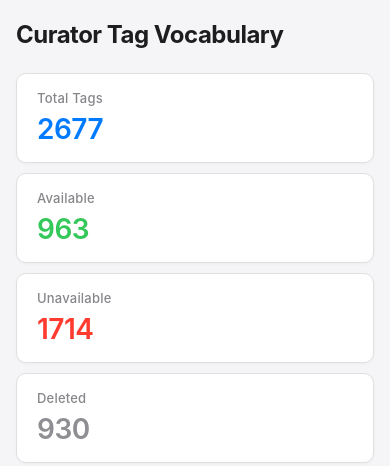
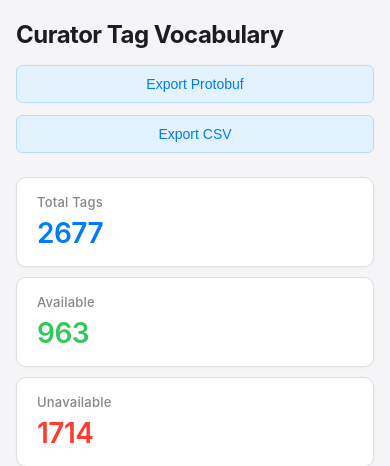
Before and after one commit to xylcm/curator-tag-vocab, a Flask app: page /tagging/vocab/ in a window 390 px wide. Shown: the top 466 px of the page. Run offline with Flask 3, Linux system fonts and the light colour scheme; data comes from the database, SQL or seed files in the repository; parts of the project's set-up code (start-up, migrations or seed data) failed here and were passed over.

Commit message:
feat: move export buttons to header top-right
- Add header-top container with flex layout for title and actions
- Move Export Protobuf and Export CSV buttons from controls to header
- Add CSS styles for header-top and header-actions
- Add responsive styles for mobile devices

Closes #35

Co-Authored-By: Claude Opus 4.5 <noreply@anthropic.com>

```diff
--- a/src/static/css/main.css
+++ b/src/static/css/main.css
@@ -25,6 +25,22 @@ body {
     margin-bottom: 24px;
     color: #1d1d1f;
     letter-spacing: -0.5px;
+}
+
+.header-top {
+    display: flex;
+    justify-content: space-between;
+    align-items: center;
+    margin-bottom: 24px;
+}
+
+.header-top h1 {
+    margin-bottom: 0;
+}
+
+.header-actions {
+    display: flex;
+    gap: 12px;
 }
 
 .stats {
@@ -682,6 +698,16 @@ input[type="text"]::placeholder {
         padding: 24px 20px 20px 20px;
     }
 
+    .header-top {
+        flex-direction: column;
+        align-items: flex-start;
+        gap: 16px;
+    }
+
+    .header-top h1 {
+        margin-bottom: 0;
+    }
+
     .controls {
         padding: 0 20px;
     }
@@ -713,6 +739,15 @@ input[type="text"]::placeholder {
         font-size: 24px;
     }
 
+    .header-actions {
+        width: 100%;
+        flex-direction: column;
+    }
+
+    .header-actions .btn {
+        width: 100%;
+    }
+
     .controls {
         padding: 0 16px;
     }
--- a/src/templates/tags.html
+++ b/src/templates/tags.html
@@ -4,7 +4,13 @@
 
 {% block content %}
 <div class="header">
-    <h1>Curator Tag Vocabulary</h1>
+    <div class="header-top">
+        <h1>Curator Tag Vocabulary</h1>
+        <div class="header-actions">
+            <button class="btn btn-info" id="export-protobuf-btn">Export Protobuf</button>
+            <button class="btn btn-info" id="export-csv-btn">Export CSV</button>
+        </div>
+    </div>
 
     <div class="stats">
         <div class="stat-item">
@@ -60,8 +66,6 @@
 
         <button class="btn btn-primary" id="load-btn">Load Tags</button>
         <button class="btn btn-success" id="add-btn">Add Tag</button>
-        <button class="btn btn-info" id="export-protobuf-btn">Export Protobuf</button>
-        <button class="btn btn-info" id="export-csv-btn">Export CSV</button>
     </div>
 </div>
 
```
